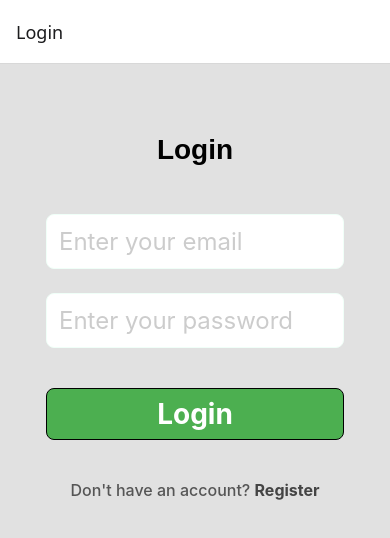
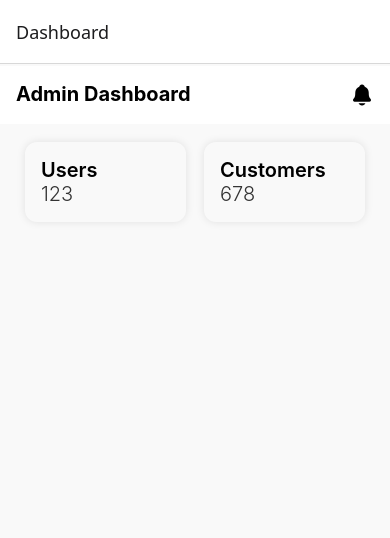
Before and after one commit to KIRENGA-Remy/Bank_ms, a React Native app in the folder frontend/: screen /Dashboard in a window 390 px wide. Shown: the top 538 px of the page. Built offline with nearby package versions, Linux system fonts and the light colour scheme.

Commit message:
admin dashboard

```diff
--- a/frontend/App.js
+++ b/frontend/App.js
@@ -3,7 +3,7 @@ import { NavigationContainer } from '@react-navigation/native';
 import { createStackNavigator } from '@react-navigation/stack';
 import Register from './src/components/Register';
 import Login from './src/components/Login';
-import Home from './src/components/Home';
+import Dashboard from './src/components/Dashboard';
 
 const Stack = createStackNavigator();
 
@@ -11,9 +11,10 @@ export default function App() {
   return (
     <NavigationContainer>
       <Stack.Navigator>
+      <Stack.Screen name='Dashboard' component={Dashboard} />
         <Stack.Screen name='Login' component={Login} />
         <Stack.Screen name='Register' component={Register} />
-        <Stack.Screen name='Home' component={Home } />
+        {/* <Stack.Screen name='Home' component={Home } /> */}
       </Stack.Navigator>
     </NavigationContainer>
   );
--- a/frontend/package.json
+++ b/frontend/package.json
@@ -20,10 +20,12 @@
     "react": "18.3.1",
     "react-dom": "18.3.1",
     "react-native": "0.76.6",
+    "react-native-chart-kit": "^6.12.0",
     "react-native-gesture-handler": "~2.20.2",
     "react-native-reanimated": "~3.16.1",
     "react-native-safe-area-context": "^4.12.0",
     "react-native-screens": "~4.4.0",
+    "react-native-svg": "^15.11.1",
     "react-native-vector-icons": "^10.2.0",
     "react-native-web": "~0.19.13",
     "react-select": "^5.9.0"
--- /dev/null
+++ b/frontend/src/components/Dashboard.js
@@ -0,0 +1,86 @@
+import { View, Text, TouchableOpacity } from 'react-native'
+import React from 'react'
+import { SafeAreaView } from 'react-native-safe-area-context'
+import { StyleSheet } from 'react-native'
+import { Ionicons } from '@expo/vector-icons'
+import { ScrollView } from 'react-native-gesture-handler'
+
+export default function Dashboard(){
+  return (
+    <SafeAreaView style={styles.container}>
+        {/* Header */}
+        <View style={styles.header}>
+            <Text style={styles.title}>Admin Dashboard</Text>
+            <TouchableOpacity>
+                <Ionicons name='notifications' size={24} color={'black'} />
+            </TouchableOpacity>
+        </View>
+        {/* Main content */}
+            <ScrollView
+            contentContainerStyle={styles.contentScroll}
+            >
+                <View style={styles.cardsContainer}>
+                    <View style={styles.card}>
+                        <Text style={styles.cardTitle}>Users</Text>
+                        <Text style={styles.cardValue}>123</Text>
+                    </View>
+                    <View style={styles.card}>
+                        <Text style={styles.cardTitle}>Customers</Text>
+                        <Text style={styles.cardValue}>678</Text>
+                    </View>
+                </View>
+            </ScrollView>
+    </SafeAreaView>
+  )
+}
+
+
+const styles = StyleSheet.create({
+    container: {
+        flex: 1,
+        backgroundColor: '#f9f9f9'
+    },
+    header: {
+        flexDirection: 'row',
+        justifyContent: 'space-between',
+        marginVertical: 2,
+        backgroundColor: '#fff',
+        fontSize: 24,
+        fontWeight: 'bold',
+        textAlign: 'center',
+        padding: 16
+    },
+    title: {
+        fontWeight: 'bold',
+        fontSize: 20
+    },
+    contentScroll: {
+        flexDirection: 'column',
+        margin: 16
+    },
+    cardsContainer: {
+        flexDirection: 'row',
+        justifyContent: 'space-around',
+        alignItems:'center'
+    },
+    card: {
+        backgroundColor: '#f9f9f9',
+        borderRadius: 12,
+        shadowColor:'#000',
+        width: '45%',
+        shadowRadius: 8,
+        elevation: 4,
+        shadowOpacity: 0.1,
+        padding: 16
+    },
+    cardTitle: {
+        fontSize: 20,
+        fontWeight: '600',
+        color: '#000'
+    },
+    cardValue: {
+        color: '#333',
+        fontSize: 20,
+        fontWeight: '300'
+    }
+})
--- a/frontend/src/components/Home.js
+++ b/frontend/src/components/Home.js
@@ -1,10 +1,10 @@
-import { View, Text } from 'react-native'
-import React from 'react'
+// import { View, Text } from 'react-native'
+// import React from 'react'
 
-export default function Home() {
-  return (
-    <View>
-      <Text style={{ flexDirection: 'column', justifyContent: 'center', alignItems: 'center'}}>Home</Text>
-    </View>
-  )
-}
+// export default function Home() {
+//   return (
+//     <View>
+//       <Text style={{ flexDirection: 'column', justifyContent: 'center', alignItems: 'center'}}>Home</Text>
+//     </View>
+//   )
+// }
--- a/frontend/src/components/Login.js
+++ b/frontend/src/components/Login.js
@@ -45,7 +45,7 @@ export default function Login(){
       }
       const dataRes = await response.json()
       Alert.alert('Success', dataRes.message || 'Login successfully');
-      navigation.navigate('Home')
+      navigation.navigate('Dashboard')
     } catch (err) {
       console.error('Error logging in:', err);
       Alert.alert('Error', 'Unable to connect to the server. Please check your network connection.');
--- a/frontend/src/components/Register.js
+++ b/frontend/src/components/Register.js
@@ -14,6 +14,7 @@ import {
 } from 'react-native'
 import * as ImagePicker from 'expo-image-picker'
 import { useNavigation } from '@react-navigation/native'
+import { Picker } from '@react-native-picker/picker';
 
 const { width, height} = Dimensions.get('window')
 
@@ -112,13 +113,24 @@ export default function Register(){
           style={styles.input}
           secureTextEntry={true}
           />
-          <TextInput
+          {/* <TextInput
           placeholder='Select Role'
           placeholderTextColor={'#ccc'}
           value={role}
           onChangeText={(text) => setRole(text)}
           style={styles.input}
-          />
+          /> */}
+
+          <Picker
+          selectedValue={role}
+          onValueChange={(value) => setRole(value)}
+          style={styles.selectRole}
+          >
+            <Picker.Item label='Select role' value={''} />
+            <Picker.Item label='Customer' value={'Customer'} />
+            <Picker.Item label='Admin' value={'Admin'} />
+            <Picker.Item label='Teller' value={'Teller'} />
+          </Picker>
           <TouchableOpacity onPress={handlePicturePath} style={styles.uploadButton}>
             <Text style={styles.uploadImage}>
               { picturePath ? "Change Picture" : "Upload Picture"}
@@ -176,6 +188,17 @@ export default function Register(){
       color: '#000',
       fontSize: 24
     },
+    selectRole : {
+      width: '100%',
+      borderWidth:1,
+      borderColor: '#333',
+      color: '#ccc',
+      fontSize: 24,
+      marginTop: 24,
+      padding: 12,
+      backgroundColor: '#fff',
+      borderRadius: 8
+    },
     uploadButton: {
       backgroundColor: '#aaa',
       marginVertical: 24,
```
Also changed, not shown: frontend/src/components/Navbar.js (added, +18 -0 lines), 1 other file (tests, documents, lock files or other folders).
